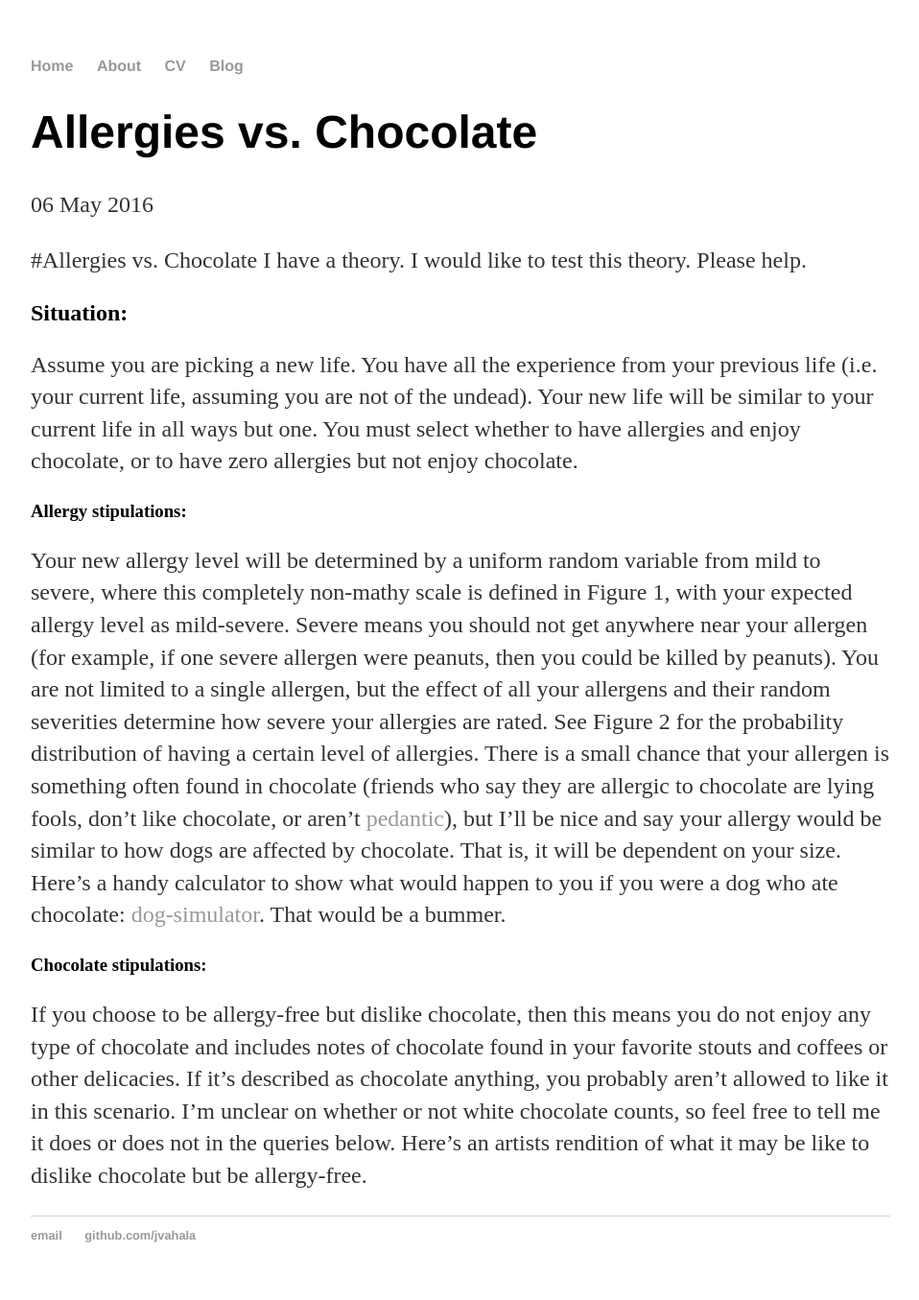
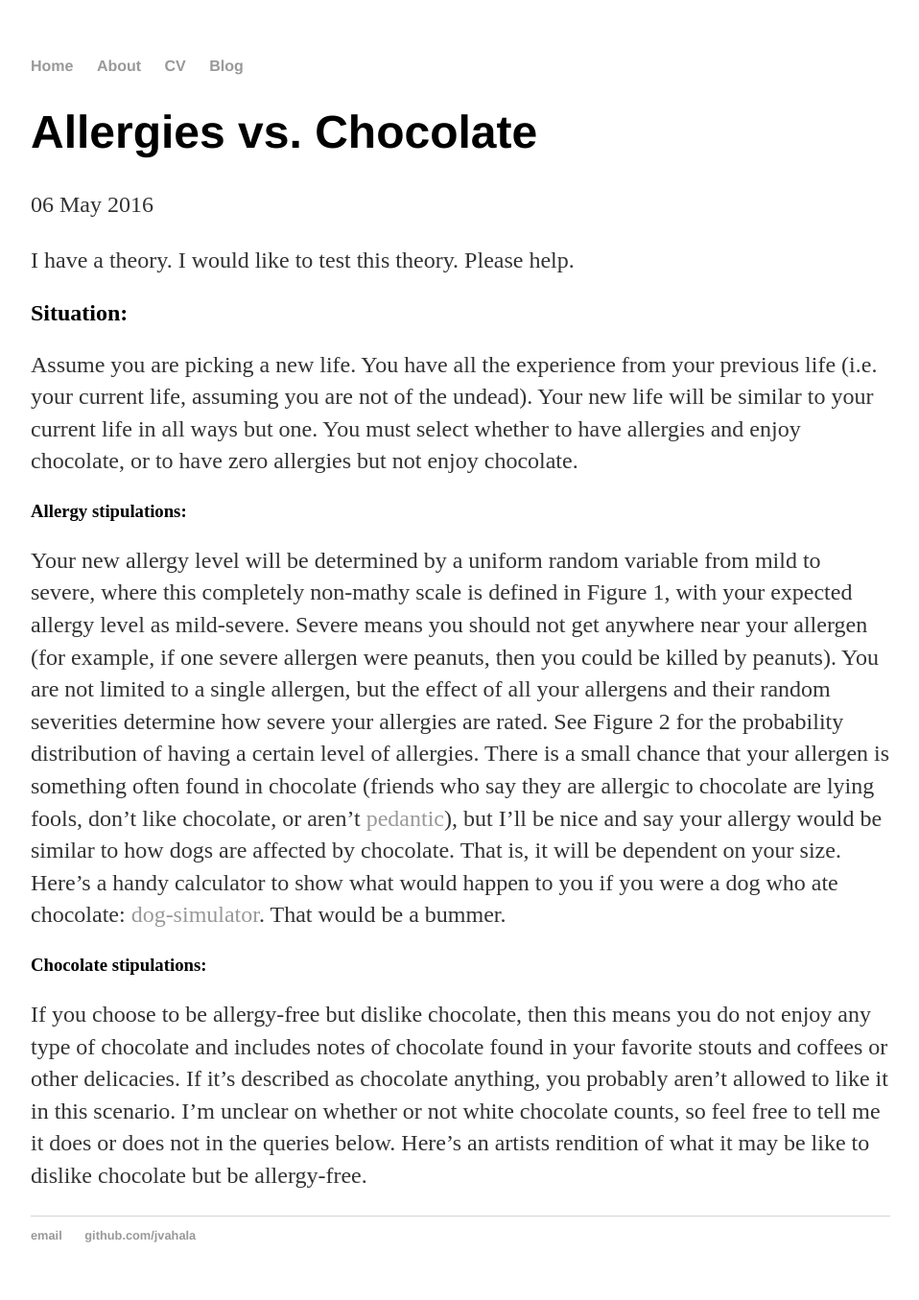
Before and after one commit to jvahala/jvahala.github.io, a Jekyll site: the page built from _posts/2016-05-06-Allergies-vs-Chocolate.md, in a window 1280 px wide. Shown: the whole page at 96% size, without its empty margins (160-1118 px from the left). Built offline with Jekyll 4.4.1, drawn with Linux system fonts in a browser that asks for light colours.

Commit message:
Update 2016-05-06-Allergies-vs-Chocolate.md

```diff
--- a/_posts/2016-05-06-Allergies-vs-Chocolate.md
+++ b/_posts/2016-05-06-Allergies-vs-Chocolate.md
@@ -3,7 +3,6 @@ layout: post
 title: "Allergies vs. Chocolate"
 date: 2016-05-06
 ---
-#Allergies vs. Chocolate
 I have a theory. I would like to test this theory. Please help.
 
 ## Situation:
```
